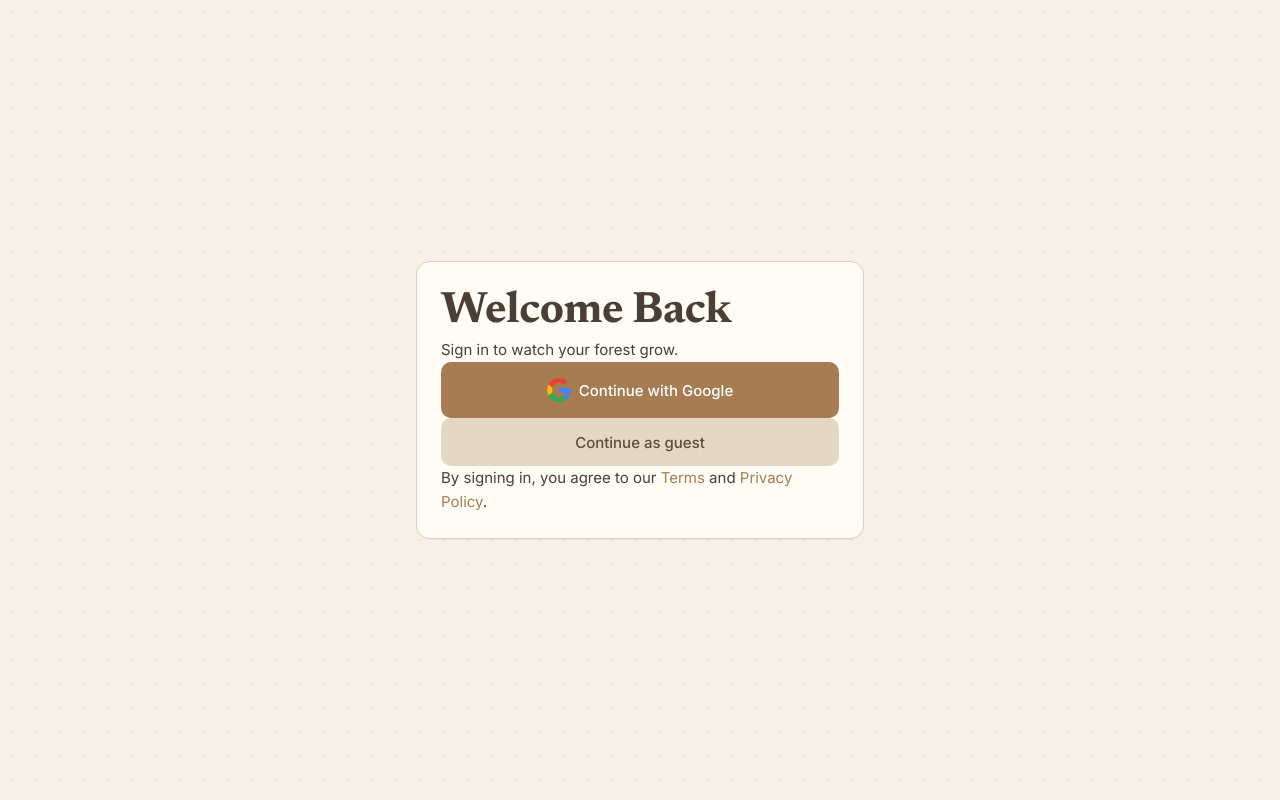
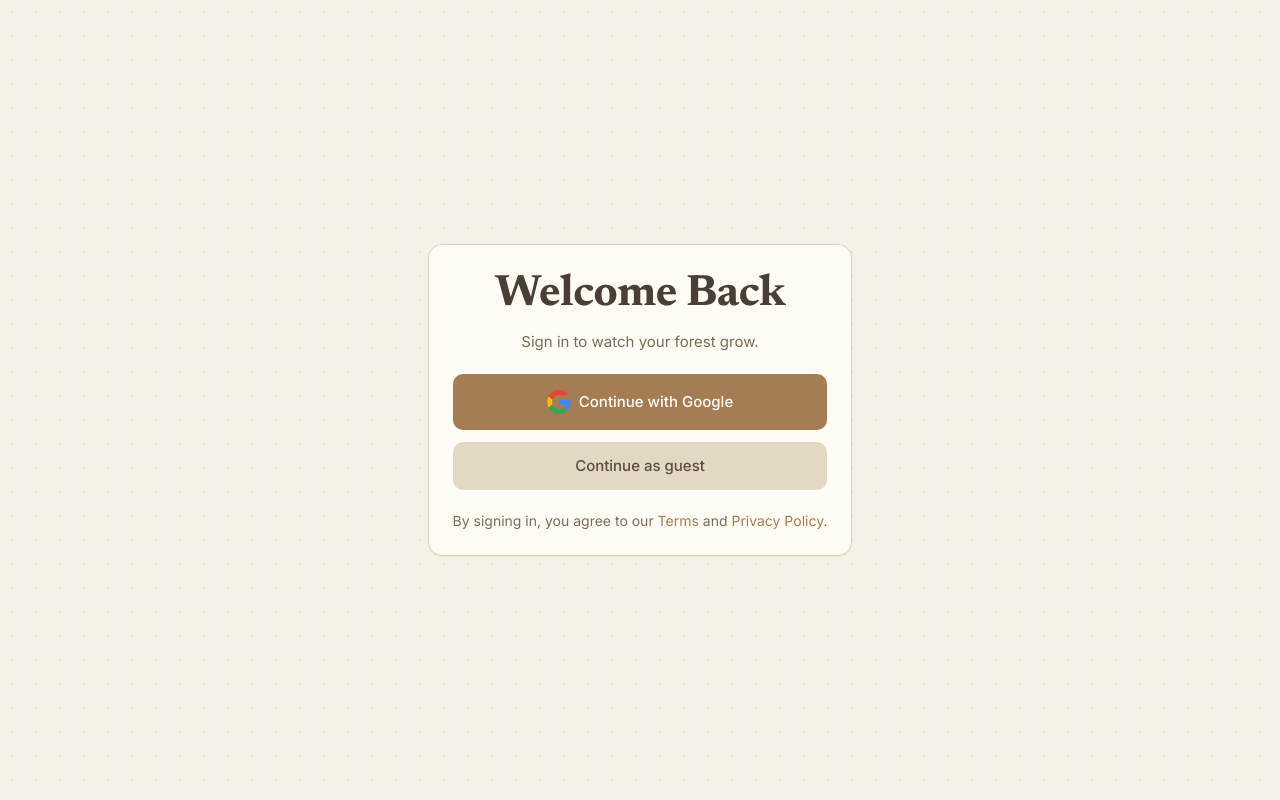
Before and after one commit to parv3213/TinyWins, a Next.js app: page /login in a window 1280 px wide. Built offline with nearby package versions, Linux system fonts and the light colour scheme; no server answers.

Commit message:
fix: improve login card spacing
Add consistent vertical spacing between the subtitle, buttons, and footer so the login card reads cleanly.

Made-with: Cursor

```diff
--- a/src/app/login/page.tsx
+++ b/src/app/login/page.tsx
@@ -63,13 +63,27 @@ export default function LoginPage() {
           padding: 24,
         }}
       >
-        <div className="flex flex-col gap-5 sm:gap-6">
-          <div className="text-center">
-            <h1 className="mb-2">Welcome Back</h1>
-            <p className="text-[var(--muted-fg)]">Sign in to watch your forest grow.</p>
+        <div
+          style={{
+            display: 'flex',
+            flexDirection: 'column',
+            gap: 20,
+          }}
+        >
+          <div style={{ textAlign: 'center' }}>
+            <h1 style={{ marginBottom: 8 }}>Welcome Back</h1>
+            <p style={{ margin: 0, color: 'var(--muted-fg)' }}>
+              Sign in to watch your forest grow.
+            </p>
           </div>
 
-          <div className="flex flex-col gap-3">
+          <div
+            style={{
+              display: 'flex',
+              flexDirection: 'column',
+              gap: 12,
+            }}
+          >
             <button
               onClick={handleGoogleSignIn}
               className="btn btn-primary btn-full btn-lg font-medium relative hover:scale-[1.02] transition-transform"
@@ -101,7 +115,15 @@ export default function LoginPage() {
             </button>
           </div>
 
-          <p className="text-center text-sm leading-relaxed text-[var(--muted-fg)]">
+          <p
+            style={{
+              textAlign: 'center',
+              fontSize: 14,
+              lineHeight: 1.5,
+              color: 'var(--muted-fg)',
+              margin: 0,
+            }}
+          >
             By signing in, you agree to our{' '}
             <Link href="/terms" className="hover:underline">
               Terms
```
